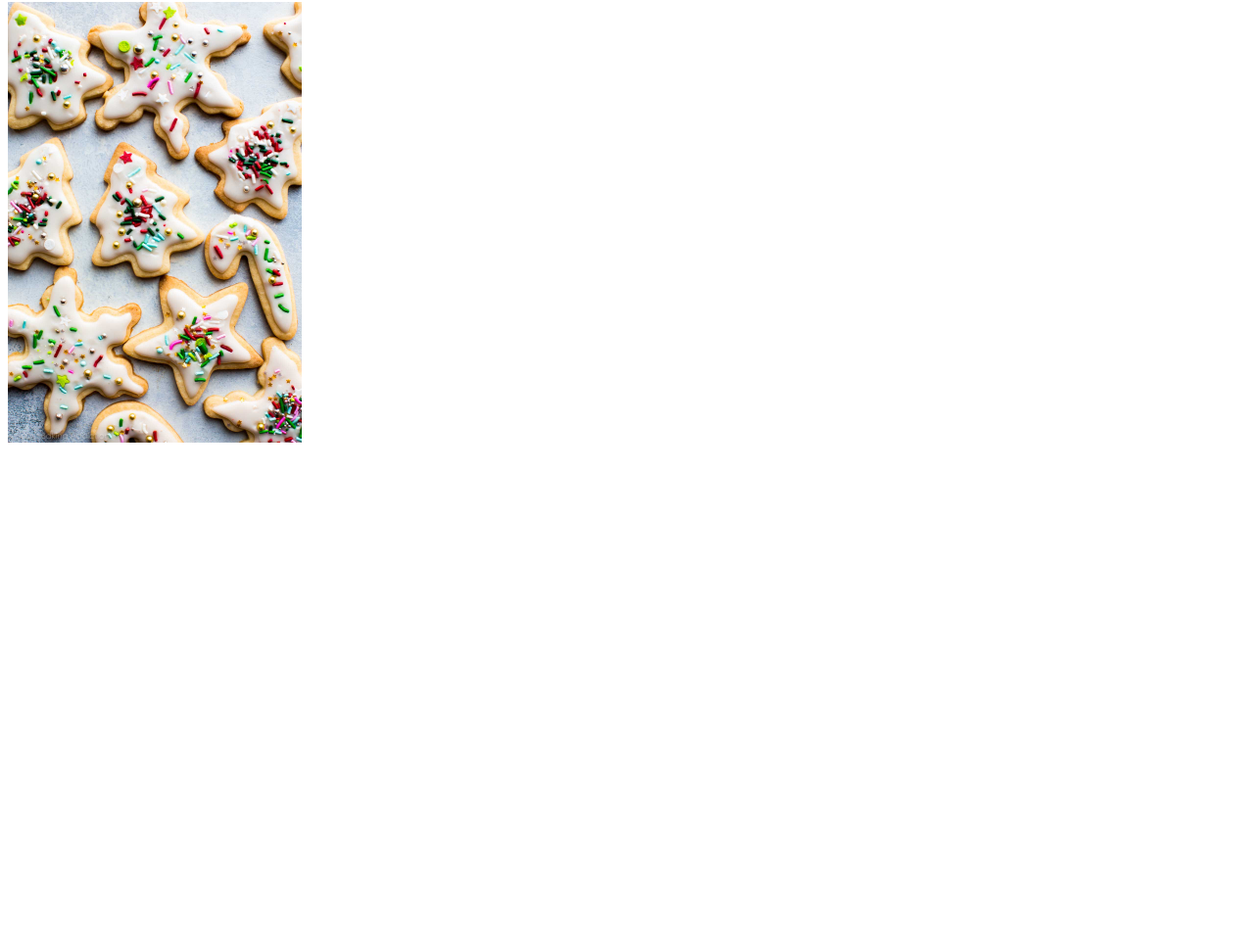
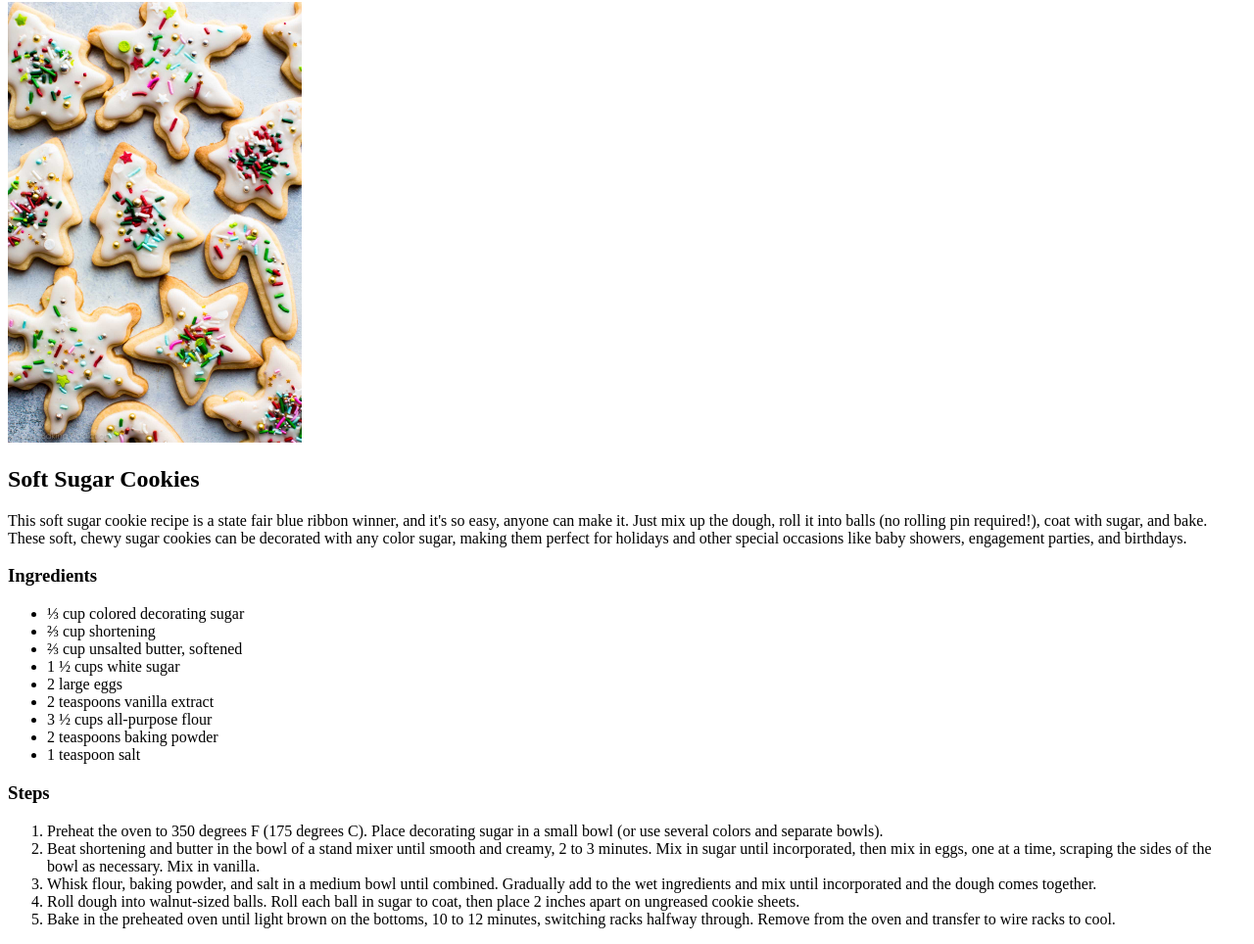
Before and after one commit to swildman75/odin_recipes, a plain HTML site: page recipes/sugar_cookies.html in a window 1280 px wide. Shown: the part 78-1042 px from the top of the page at 98% size. Before the commit the page ends 800 px from the top, so only its background shows below. Drawn offline with Linux system fonts and the light colour scheme.

Commit message:
Add ingredients list and steps list to sugar_cookies.html

```diff
--- a/recipes/sugar_cookies.html
+++ b/recipes/sugar_cookies.html
@@ -9,5 +9,53 @@
   <body>
     <h1>Sugar Cookies</h1>
     <img src="../imgs/sugar_cookies.jpg" alt="sugar cookies" width="300px" />
+    <h2>Soft Sugar Cookies</h2>
+    <p>
+      This soft sugar cookie recipe is a state fair blue ribbon winner, and it's
+      so easy, anyone can make it. Just mix up the dough, roll it into balls (no
+      rolling pin required!), coat with sugar, and bake. These soft, chewy sugar
+      cookies can be decorated with any color sugar, making them perfect for
+      holidays and other special occasions like baby showers, engagement
+      parties, and birthdays.
+    </p>
+    <h3>Ingredients</h3>
+    <ul>
+      <li>⅓ cup colored decorating sugar</li>
+      <li>⅔ cup shortening</li>
+      <li>⅔ cup unsalted butter, softened</li>
+      <li>1 ½ cups white sugar</li>
+      <li>2 large eggs</li>
+      <li>2 teaspoons vanilla extract</li>
+      <li>3 ½ cups all-purpose flour</li>
+      <li>2 teaspoons baking powder</li>
+      <li>1 teaspoon salt</li>
+    </ul>
+    <h3>Steps</h3>
+    <ol>
+      <li>
+        Preheat the oven to 350 degrees F (175 degrees C). Place decorating
+        sugar in a small bowl (or use several colors and separate bowls).
+      </li>
+      <li>
+        Beat shortening and butter in the bowl of a stand mixer until smooth and
+        creamy, 2 to 3 minutes. Mix in sugar until incorporated, then mix in
+        eggs, one at a time, scraping the sides of the bowl as necessary. Mix in
+        vanilla.
+      </li>
+      <li>
+        Whisk flour, baking powder, and salt in a medium bowl until combined.
+        Gradually add to the wet ingredients and mix until incorporated and the
+        dough comes together.
+      </li>
+      <li>
+        Roll dough into walnut-sized balls. Roll each ball in sugar to coat,
+        then place 2 inches apart on ungreased cookie sheets.
+      </li>
+      <li>
+        Bake in the preheated oven until light brown on the bottoms, 10 to 12
+        minutes, switching racks halfway through. Remove from the oven and
+        transfer to wire racks to cool.
+      </li>
+    </ol>
   </body>
 </html>
```
